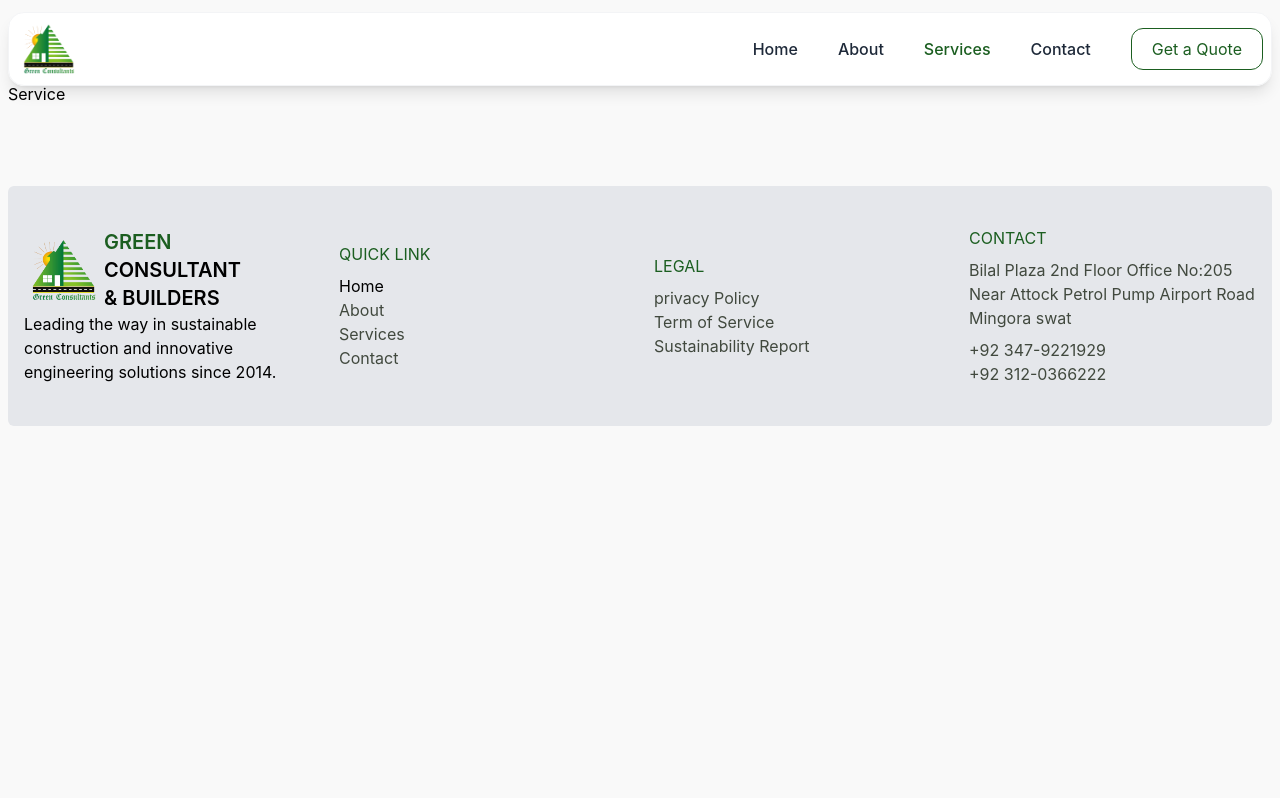
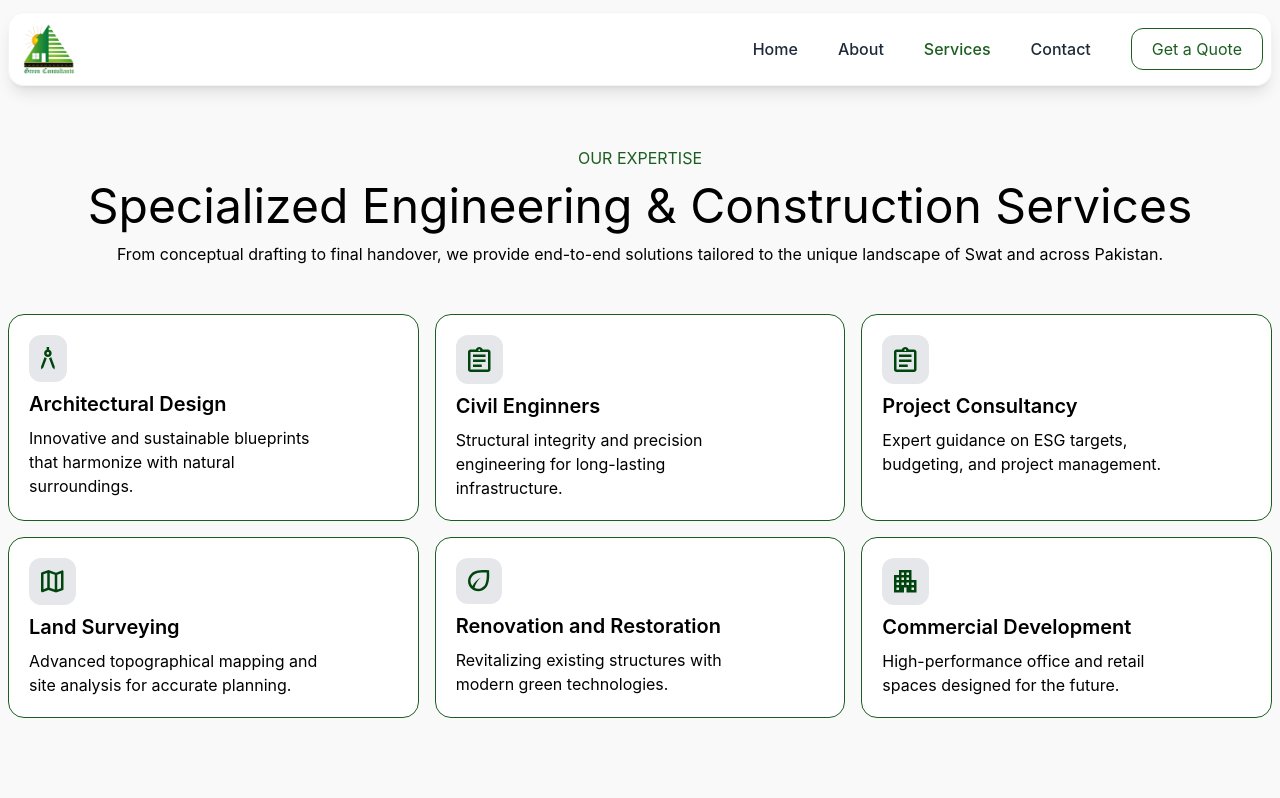
Before and after one commit to fahadKhan030/GCB-website, a React (Vite) app: page /services in a window 1280 px wide. Shown: the top 798 px of the page. Built offline with nearby package versions, Linux system fonts and the light colour scheme.

Commit message:
Refactor Service component structure; create ServiceS component and add Expertise import

```diff
--- /dev/null
+++ b/src/Components/Service/ServiceS.jsx
@@ -0,0 +1,12 @@
+import React from 'react'
+import Expertise from '../About/Expertise'
+
+const Service = () => {
+  return (
+    <div  className="max-w-[1400px] mx-auto justify-center ">
+        <Expertise/>
+    </div>
+  )
+}
+
+export default Service
--- /dev/null
+++ b/src/Components/Service/hero.jsx
@@ -0,0 +1,11 @@
+import React from 'react'
+
+const hero = () => {
+  return (
+    <div>
+
+    </div>
+  )
+}
+
+export default hero
--- a/src/pages/Service.jsx
+++ b/src/pages/Service.jsx
@@ -1,7 +1,12 @@
 import React from "react";
+import Service from "../Components/Service/ServiceS";
 
-const Service = () => {
-  return <div>Service</div>;
+
+const ServiceS = () => {
+  return <div>
+    <Service />
+
+  </div>;
 };
 
-export default Service;
+export default ServiceS;
```
